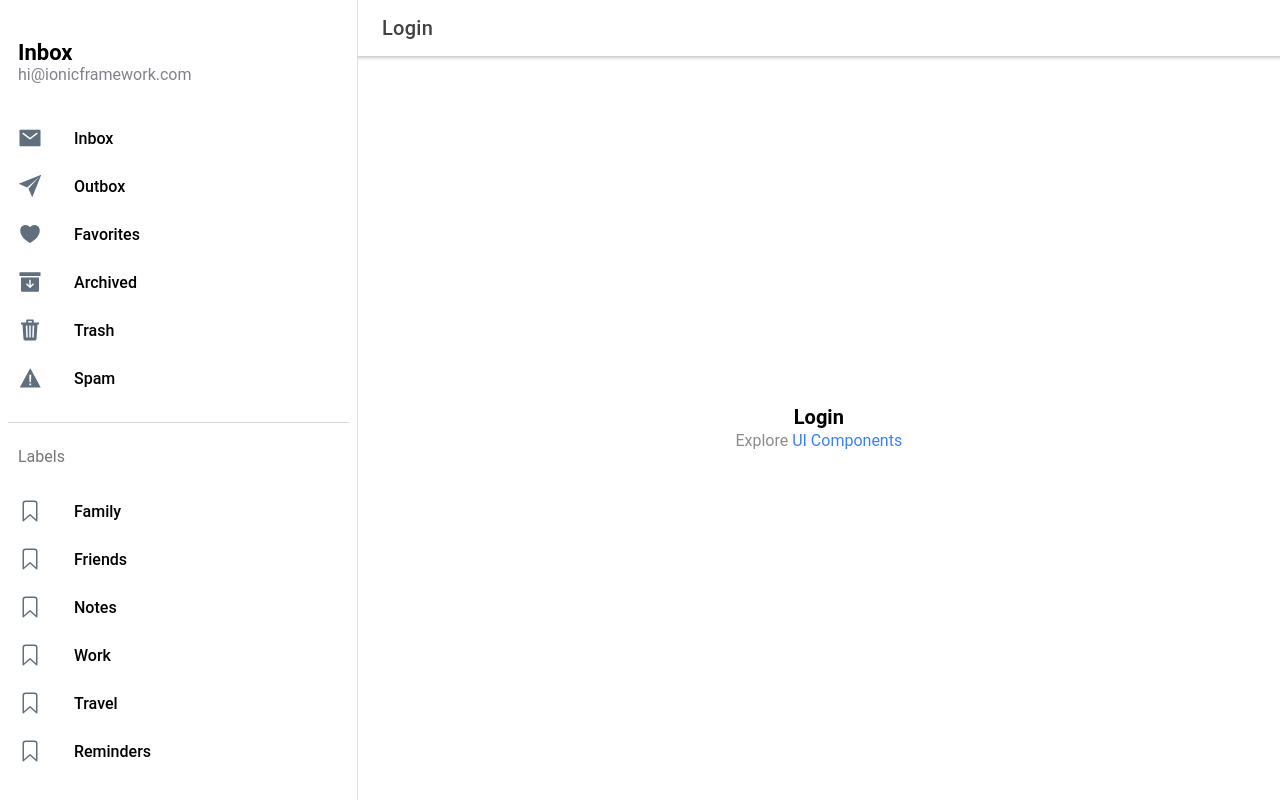
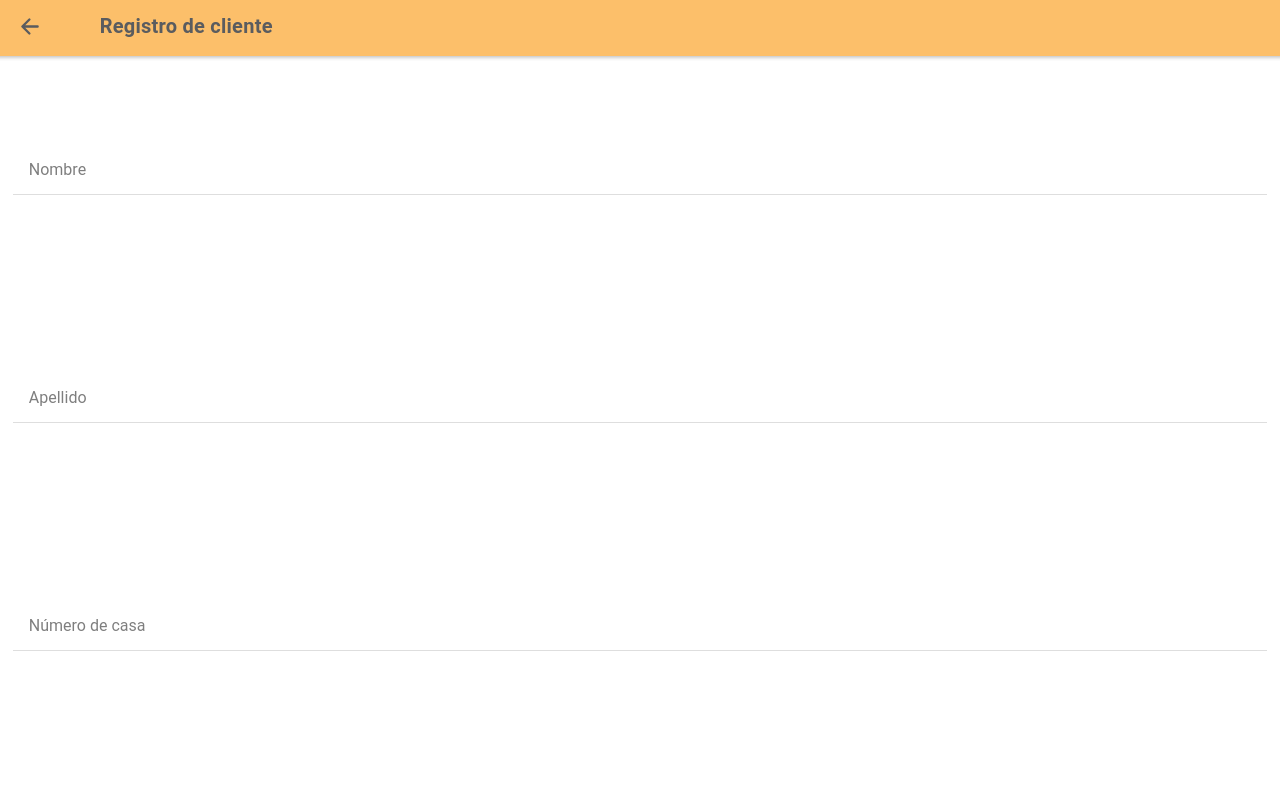
Before and after one commit to EstebanRios99/Proyecto-frontend-InnerSet-Store, a React (Create React App) app: page /page/Login in a window 1280 px wide. Built offline with nearby package versions, Linux system fonts and the light colour scheme.

Commit message:
#1 registro e inicio

```diff
--- a/src/App.tsx
+++ b/src/App.tsx
@@ -1,5 +1,6 @@
-import Menu from './components/Menu';
-import Page from './pages/Page';
+//import Menu from './components/Menu';
+import Login from './pages/Login';
+import Register from './pages/Register';
 import React from 'react';
 import { IonApp, IonRouterOutlet, IonSplitPane } from '@ionic/react';
 import { IonReactRouter } from '@ionic/react-router';
@@ -24,16 +25,16 @@ import '@ionic/react/css/display.css';
 /* Theme variables */
 import './theme/variables.css';
 
+
 const App: React.FC = () => {
 
   return (
     <IonApp>
       <IonReactRouter>
         <IonSplitPane contentId="main">
-          <Menu />
           <IonRouterOutlet id="main">
-            <Route path="/page/:name" component={Page} exact />
-            <Redirect from="/" to="/page/Inbox" exact />
+            <Route  path="/page/:name" component={Register} exact />
+            <Redirect from="/" to="/page/Login" exact />
           </IonRouterOutlet>
         </IonSplitPane>
       </IonReactRouter>
--- a/src/components/Menu.tsx
+++ b/src/components/Menu.tsx
@@ -24,8 +24,8 @@ interface AppPage {
 
 const appPages: AppPage[] = [
   {
-    title: 'Inbox',
-    url: '/page/Inbox',
+    title: 'Login',
+    url: '/page/Login',
     iosIcon: mailOutline,
     mdIcon: mailSharp
   },
@@ -70,7 +70,7 @@ const Menu: React.FC = () => {
     <IonMenu contentId="main" type="overlay">
       <IonContent>
         <IonList id="inbox-list">
-          <IonListHeader>Inbox</IonListHeader>
+          <IonListHeader>InnerSet</IonListHeader>
           <IonNote>hi@ionicframework.com</IonNote>
           {appPages.map((appPage, index) => {
             return (
--- /dev/null
+++ b/src/pages/Login.tsx
@@ -0,0 +1,38 @@
+import { IonContent, IonHeader, IonIcon, IonPage, IonTitle, IonToolbar, IonItem, IonInput, IonButton } from '@ionic/react';
+import React from 'react';
+//import { useParams } from 'react-router';
+//import ExploreContainer from '../components/ExploreContainer';
+import './Page.css';
+import {home} from 'ionicons/icons';
+
+
+const Login: React.FC = () => {
+
+  const [text, setText] = React.useState<string>();
+  const [text1, setText1] = React.useState<string>();
+
+  return (
+    <IonPage>
+      <IonHeader>
+        <IonToolbar className={"header"} color="orange">
+          <IonTitle className={"titulo"}>InnerSet Store</IonTitle>
+        </IonToolbar>
+      </IonHeader>
+      <IonContent >
+        <IonIcon className={"icono"} icon={home} />
+      </IonContent>
+      <IonContent className={"contenedor"}>
+          <IonItem className={"contenedor-item"}>
+            <IonInput type="email" value={text} placeholder="Ingrese su correo" onIonChange={e => setText(e.detail.value!)}></IonInput>
+          </IonItem>
+          <IonItem className={"contenedor-item"}>
+            <IonInput type="password" value={text1} placeholder="Ingrese su contraseña" onIonChange={e => setText1(e.detail.value!)}></IonInput>
+          </IonItem>
+            <IonButton className={"button"} color="orange">Ingresar</IonButton>
+      </IonContent>
+
+    </IonPage>
+  );
+};
+
+export default Login;
--- a/src/pages/Page.css
+++ b/src/pages/Page.css
@@ -0,0 +1,37 @@
+.contenedor{
+    height: 100%;
+    width: 100%;
+    position: absolute;
+    top: 30%;
+    padding: 5px;
+}
+.header{
+    background: #FCBF6A;
+    color: #5A5C5F;
+}
+.titulo{
+    font-weight: bold;
+}
+.icono{
+    height: 10%;
+    width: 10%;
+    padding: 50px 45%;
+
+}
+.contenedor-item{
+    padding: 2%;
+}
+.button{
+    width: 90%;
+    margin: 5%;
+    color: #5A5C5F;
+    font-weight: bold;
+    background: #FCBF6A;
+}
+.icono1{
+    height: 25px;
+    width: 50px;
+}
+.contenedor-item1{
+    padding: 7% 1%;
+}
--- a/src/pages/Page.tsx
+++ /dev/null
@@ -1,34 +0,0 @@
-import { IonButtons, IonContent, IonHeader, IonMenuButton, IonPage, IonTitle, IonToolbar } from '@ionic/react';
-import React from 'react';
-import { useParams } from 'react-router';
-import ExploreContainer from '../components/ExploreContainer';
-import './Page.css';
-
-const Page: React.FC = () => {
-
-  const { name } = useParams<{ name: string; }>();
-
-  return (
-    <IonPage>
-      <IonHeader>
-        <IonToolbar>
-          <IonButtons slot="start">
-            <IonMenuButton />
-          </IonButtons>
-          <IonTitle>{name}</IonTitle>
-        </IonToolbar>
-      </IonHeader>
-
-      <IonContent>
-        <IonHeader collapse="condense">
-          <IonToolbar>
-            <IonTitle size="large">{name}</IonTitle>
-          </IonToolbar>
-        </IonHeader>
-        <ExploreContainer name={name} />
-      </IonContent>
-    </IonPage>
-  );
-};
-
-export default Page;
--- /dev/null
+++ b/src/pages/Register.tsx
@@ -0,0 +1,54 @@
+import { IonContent, IonHeader, IonIcon, IonPage, IonTitle, IonToolbar, IonItem, IonInput, IonButton, IonRow, IonCol } from '@ionic/react';
+import React from 'react';
+//import { useParams } from 'react-router';
+//import ExploreContainer from '../components/ExploreContainer';
+import './Page.css';
+import {arrowBack, arrowBackOutline, home} from 'ionicons/icons';
+
+
+const Register: React.FC = () => {
+
+  const [name, setName] = React.useState<string>();
+  const [lastName, setLastName] = React.useState<string>();
+  const [homeNumber, setHomeNumber] = React.useState<number>();
+  const [email, setEmail] = React.useState<string>();
+  const [password, setPassword] = React.useState<string>();
+
+  return (
+    <IonPage>
+      <IonHeader>
+        <IonToolbar className={"header"} color="orange">
+            <IonRow>
+                <IonCol size="0.7">
+        <IonIcon className={"icono1"} icon={arrowBackOutline} />
+        </IonCol>
+        <IonCol >
+          <IonTitle className={"titulo"}>Registro de cliente</IonTitle>
+          </IonCol>
+          </IonRow>
+        </IonToolbar>
+      </IonHeader>
+      <IonContent className={"contenedor1"}>
+      <IonItem className={"contenedor-item1"}>
+            <IonInput type="text" value={name} placeholder="Nombre" onIonChange={e => setName(e.detail.value!)}></IonInput>
+          </IonItem>
+          <IonItem className={"contenedor-item1"}>
+            <IonInput type="text" value={lastName} placeholder="Apellido" onIonChange={e => setLastName(e.detail.value!)}></IonInput>
+          </IonItem>
+          <IonItem className={"contenedor-item1"}>
+            <IonInput type="text" value={homeNumber} placeholder="Número de casa" onIonChange={e => setHomeNumber(homeNumber)}></IonInput>
+          </IonItem>
+          <IonItem className={"contenedor-item1"}>
+            <IonInput type="email" value={email} placeholder="Correo" onIonChange={e => setEmail(e.detail.value!)}></IonInput>
+          </IonItem>
+          <IonItem className={"contenedor-item1"}>
+            <IonInput type="password" value={password} placeholder="Contraseña" onIonChange={e => setPassword(e.detail.value!)}></IonInput>
+          </IonItem>
+            <IonButton className={"button"} color="orange">Registrarse</IonButton>
+      </IonContent>
+
+    </IonPage>
+  );
+};
+
+export default Register;
```
